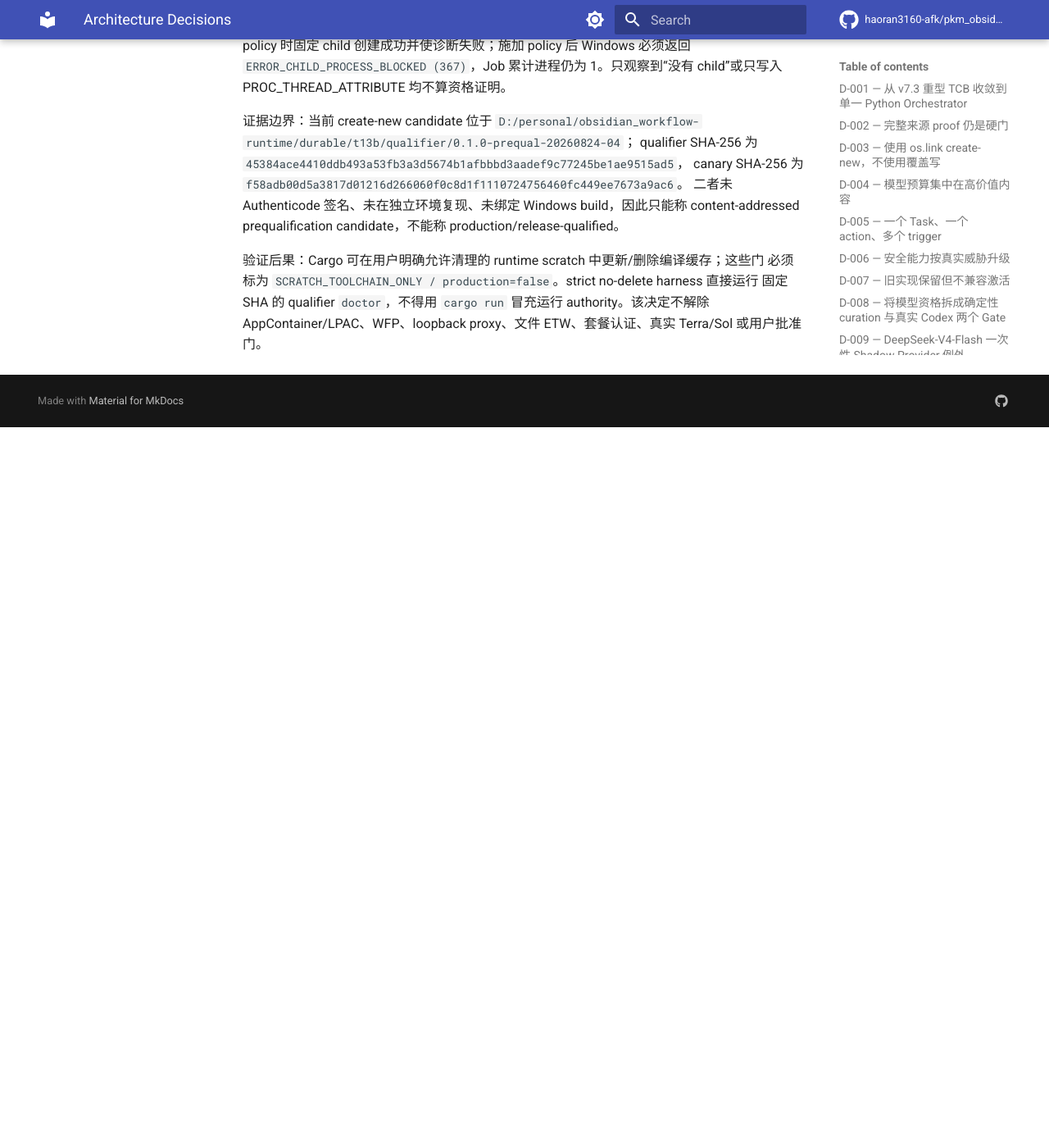
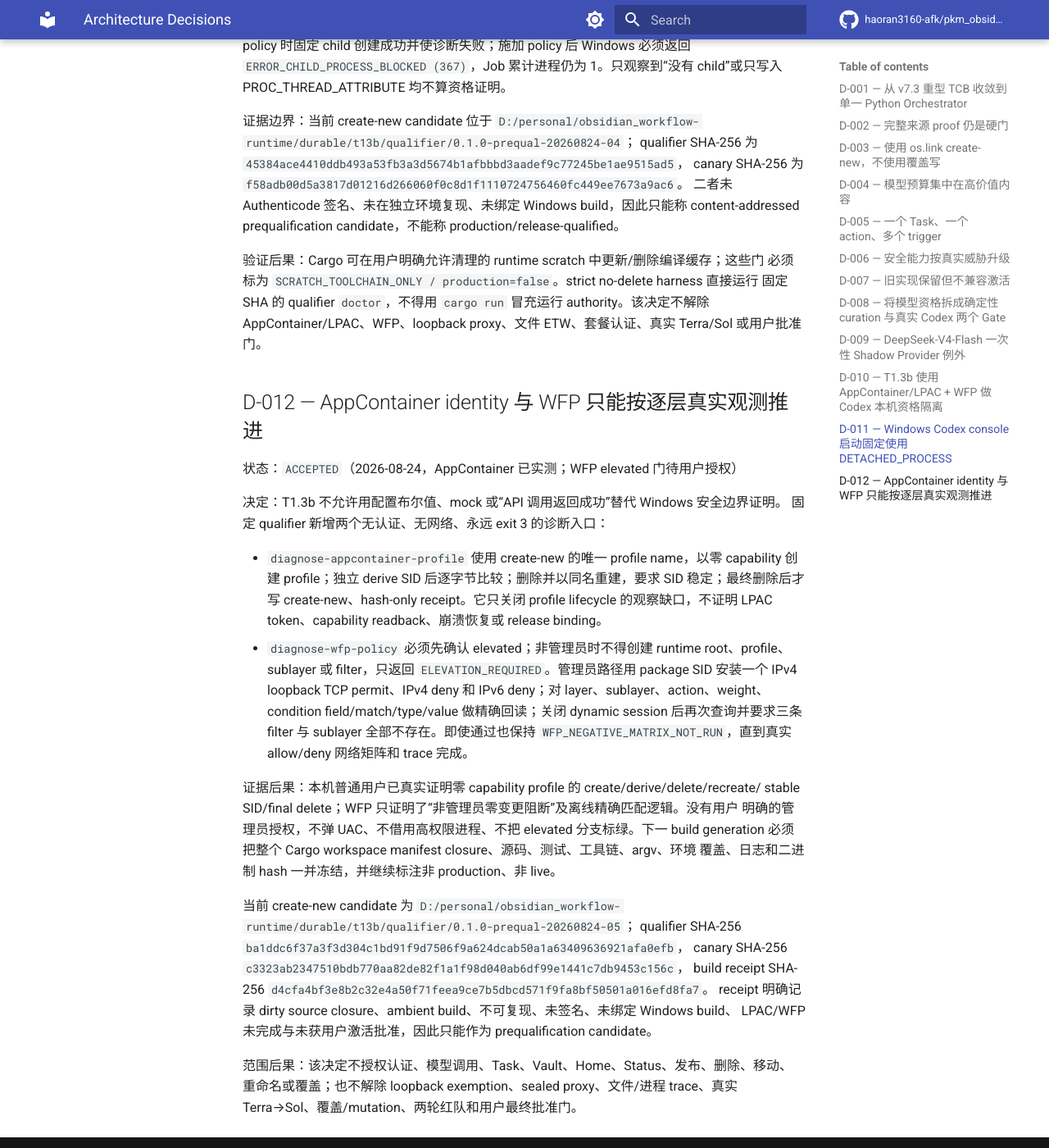
Before and after one commit to haoran3160-afk/pkm_obsidian_workflow, an MkDocs documentation site: the page built from docs/agentic/decisions.md, in a window 1280 px wide and 1400 px high, scrolled down 7261 px. Shown: the whole window at 82% size. Built offline with MkDocs 1.6.1 and Material for MkDocs 9.7.7, drawn with Linux system fonts in a browser that asks for light colours; comment, search, counter and statistics services are not loaded; before the commit the page ends 7782 px from its top, so only the background shows below that.

Commit message:
docs: bind t13b prequalification evidence

```diff
--- a/docs/agentic/decisions.md
+++ b/docs/agentic/decisions.md
@@ -267,3 +267,39 @@ content-addressed prequalification candidate，不能称 production/release-qual
 必须标为 `SCRATCH_TOOLCHAIN_ONLY / production=false`。strict no-delete harness 直接运行
 固定 SHA 的 qualifier `doctor`，不得用 `cargo run` 冒充运行 authority。该决定不解除
 AppContainer/LPAC、WFP、loopback proxy、文件 ETW、套餐认证、真实 Terra/Sol 或用户批准门。
+
+## D-012 — AppContainer identity 与 WFP 只能按逐层真实观测推进
+
+状态：`ACCEPTED`（2026-08-24，AppContainer 已实测；WFP elevated 门待用户授权）
+
+决定：T1.3b 不允许用配置布尔值、mock 或“API 调用返回成功”替代 Windows 安全边界证明。
+固定 qualifier 新增两个无认证、无网络、永远 exit 3 的诊断入口：
+
+- `diagnose-appcontainer-profile` 使用 create-new 的唯一 profile name，以零 capability 创建
+  profile；独立 derive SID 后逐字节比较；删除并以同名重建，要求 SID 稳定；最终删除后才
+  写 create-new、hash-only receipt。它只关闭 profile lifecycle 的观察缺口，不证明 LPAC
+  token、capability readback、崩溃恢复或 release binding。
+- `diagnose-wfp-policy` 必须先确认 elevated；非管理员时不得创建 runtime root、profile、
+  sublayer 或 filter，只返回 `ELEVATION_REQUIRED`。管理员路径用 package SID 安装一个
+  IPv4 loopback TCP permit、IPv4 deny 和 IPv6 deny；对 layer、sublayer、action、weight、
+  condition field/match/type/value 做精确回读；关闭 dynamic session 后再次查询并要求三条
+  filter 与 sublayer 全部不存在。即使通过也保持 `WFP_NEGATIVE_MATRIX_NOT_RUN`，直到真实
+  allow/deny 网络矩阵和 trace 完成。
+
+证据后果：本机普通用户已真实证明零 capability profile 的 create/derive/delete/recreate/
+stable SID/final delete；WFP 只证明了“非管理员零变更阻断”及离线精确匹配逻辑。没有用户
+明确的管理员授权，不弹 UAC、不借用高权限进程、不把 elevated 分支标绿。下一 build
+generation 必须把整个 Cargo workspace manifest closure、源码、测试、工具链、argv、环境
+覆盖、日志和二进制 hash 一并冻结，并继续标注非 production、非 live。
+
+当前 create-new candidate 为
+`D:/personal/obsidian_workflow-runtime/durable/t13b/qualifier/0.1.0-prequal-20260824-05`；
+qualifier SHA-256 `ba1ddc6f37a3f3d304c1bd91f9d7506f9a624dcab50a1a63409636921afa0efb`，
+canary SHA-256 `c3323ab2347510bdb770aa82de82f1a1f98d040ab6df99e1441c7db9453c156c`，
+build receipt SHA-256 `d4cfa4bf3e8b2c32e4a50f71feea9ce7b5dbcd571f9fa8bf50501a016efd8fa7`。
+receipt 明确记录 dirty source closure、ambient build、不可复现、未签名、未绑定 Windows build、
+LPAC/WFP 未完成与未获用户激活批准，因此只能作为 prequalification candidate。
+
+范围后果：该决定不授权认证、模型调用、Task、Vault、Home、Status、发布、删除、移动、
+重命名或覆盖；也不解除 loopback exemption、sealed proxy、文件/进程 trace、真实
+Terra→Sol、覆盖/mutation、两轮红队和用户最终批准门。
```
Also changed, not shown: docs/agentic/goal.md (+5 -2 lines), docs/agentic/tasks.md (+7 -3 lines), verification_commands.json, 1 other file.
